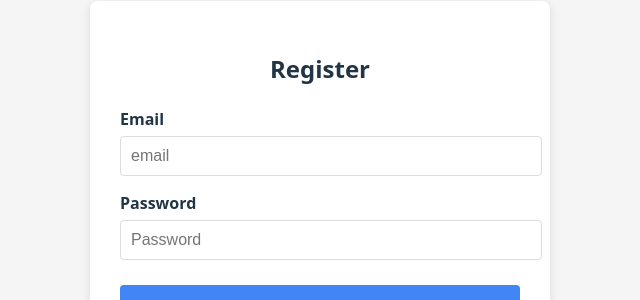
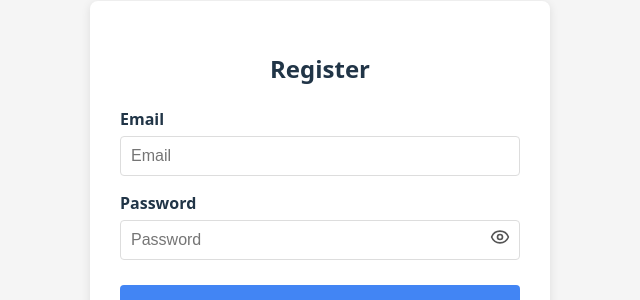
Before and after one commit to Shilpaspillai2024/USERAUTH, a React (Vite) app in the folder frontend/: page /register in a window 1280 px wide. Shown: the part 251-551 px from the top of the page, without its empty margins (320-960 px from the left). Built offline with nearby package versions, Linux system fonts and the light colour scheme; no server answers.

Commit message:
fix:inputstype applied

```diff
--- a/frontend/package.json
+++ b/frontend/package.json
@@ -11,6 +11,7 @@
   },
   "dependencies": {
     "axios": "^1.8.3",
+    "lucide-react": "^0.483.0",
     "react": "^19.0.0",
     "react-dom": "^19.0.0",
     "react-router-dom": "^7.3.0",
--- a/frontend/src/App.css
+++ b/frontend/src/App.css
@@ -235,7 +235,7 @@
   cursor: not-allowed;
 }
 
-/* KYC Details Page */
+
 .kyc-details-container {
   width: 100vw;
   margin: 0 auto;
@@ -298,11 +298,48 @@
   margin-top: 20px;
 }
 
-.approve-button,
-.reject-button {
-  padding: 8px 15px;
-  border: none;
-  border-radius: 4px;
+input {
+  width: 100%;
+  padding: 12px;
+  border: 1px solid #ccc;
+  border-radius: 6px;
+  font-size: 14px;
+  transition: border 0.3s ease;
+  box-sizing: border-box;
+
+  &:focus {
+    border-color: #007bff;
+    outline: none;
+  }
+}
+.password-input-container {
+  position: relative;
+  display: flex;
+  width: 100%;
+}
+
+.password-input-container input {
+  flex: 1;
+
+}
+
+.password-toggle-icon {
+  position: absolute;
+  right: 10px;
+  top: 50%;
+  transform: translateY(-50%);
   cursor: pointer;
-  font-weight: 500;
+  color: #555;
 }
+
+
+
+.input-error {
+  border: 1px solid #ff3333;
+}
+
+.field-error {
+  color: #ff3333;
+  font-size: 0.8rem;
+  margin-top: 5px;
+}
--- a/frontend/src/components/auth/Login.tsx
+++ b/frontend/src/components/auth/Login.tsx
@@ -1,33 +1,77 @@
-import React, { ChangeEvent, FormEvent, useState } from 'react';
-import { Link, useNavigate } from 'react-router-dom';
-import { loginUser } from '../../api/api';
+import React, { ChangeEvent, FormEvent, useState } from "react";
+import { Link, useNavigate } from "react-router-dom";
+import { loginUser } from "../../api/api";
+import { Eye, EyeOff } from "lucide-react";
 
-const Login: React.FC<{ setIsAuthenticated: (value: boolean) => void }> = ({ setIsAuthenticated }) => {
+interface ValidationErrors {
+  email?: string;
+  password?: string;
+}
+
+const Login: React.FC<{ setIsAuthenticated: (value: boolean) => void }> = ({
+  setIsAuthenticated,
+}) => {
   const [formData, setFormData] = useState({
-    email: '',
-    password: ''
+    email: "",
+    password: "",
   });
-  const [error, setError] = useState('');
+  const [error, setError] = useState("");
+  const [validateError, setValidateError] = useState<ValidationErrors>({});
+  const [showPassword, setShowPassword] = useState(false);
   const navigate = useNavigate();
 
   const { email, password } = formData;
 
+  const validateEmail = (email: string): boolean => {
+    const emailRegex = /^[^\s@]+@[^\s@]+\.[^\s@]+$/;
+    return emailRegex.test(email);
+  };
+
   const onChange = (e: ChangeEvent<HTMLInputElement>) => {
     setFormData({ ...formData, [e.target.name]: e.target.value });
+    setValidateError({ ...validateError, [e.target.name]: undefined });
+  };
+
+  const togglePasswordVisibility = () => {
+    setShowPassword(!showPassword);
+  };
+
+  const validateForm = (): boolean => {
+    const newErrors: ValidationErrors = {};
+    let isValid = true;
+
+    if (!email) {
+      newErrors.email = "Email is required";
+      isValid = false;
+    } else if (!validateEmail(email)) {
+      newErrors.email = "Please enter a valid email address";
+      isValid = false;
+    }
+
+    if (!password) {
+      newErrors.password = "Password is required";
+      isValid = false;
+    }
+
+    setValidateError(newErrors);
+    return isValid;
   };
 
   const onSubmit = async (e: FormEvent) => {
     e.preventDefault();
+
+    if (validateForm()) {
       try {
         const response = await loginUser({ email, password });
 
         if (response.data.token) {
-        localStorage.setItem('token', response.data.token);
+          localStorage.setItem("token", response.data.token);
           setIsAuthenticated(true);
-        navigate('/dashboard');
+          navigate("/dashboard");
         }
       } catch (err) {
-      setError('Invalid credentials');
+        setError("Invalid credentials");
+      }
     }
   };
 
@@ -41,25 +85,41 @@ const Login: React.FC<{ setIsAuthenticated: (value: boolean) => void }> = ({ set
             <label>Email</label>
             <input
               type="email"
-              placeholder='Email'
+              placeholder="Email"
               name="email"
               value={email}
               onChange={onChange}
-              required
+              className={validateError.email ? "input-error" : ""}
             />
+            {validateError.email && (
+              <div className="field-error">{validateError.email}</div>
+            )}
           </div>
           <div className="form-group">
             <label>Password</label>
+            <div className="password-input-container">
               <input
-              type="password"
-              placeholder='password'
+                type={showPassword ? "text" : "password"}
+                placeholder="password"
                 name="password"
                 value={password}
                 onChange={onChange}
-              required
+                className={validateError.password ? "input-error" : ""}
               />
+              <span
+                className="password-toggle-icon"
+                onClick={togglePasswordVisibility}
+              >
+                {showPassword ? <EyeOff size={20} /> : <Eye size={20} />}
+              </span>
             </div>
-          <button type="submit" className="auth-button">Login</button>
+          </div>
+          {validateError.password && (
+            <div className="field-error">{validateError.password}</div>
+          )}
+          <button type="submit" className="auth-button">
+            Login
+          </button>
         </form>
         <p>
           Don't have an account? <Link to="/register">Register</Link>
--- a/frontend/src/components/auth/Register.tsx
+++ b/frontend/src/components/auth/Register.tsx
@@ -1,42 +1,90 @@
-import React, { ChangeEvent, FormEvent, useState } from 'react';
-import { Link, useNavigate } from 'react-router-dom';
-import { registerUser } from '../../api/api';
+import React, { ChangeEvent, FormEvent, useState } from "react";
+import { Link, useNavigate } from "react-router-dom";
+import { registerUser } from "../../api/api";
+import { Eye, EyeOff } from "lucide-react";
 
 interface FormData {
   email: string;
   password: string;
 }
 
+interface ValidationErrors {
+  email?: string;
+  password?: string;
+}
+
 const Register: React.FC = () => {
   const [formData, setFormData] = useState<FormData>({
-    email: '',
-    password: '',
+    email: "",
+    password: "",
   });
-  const [error, setError] = useState<string>('');
+  const [validateError, setValidateError] = useState<ValidationErrors>({});
+  const [error, setError] = useState<string>("");
+  const [showPassword, setShowPassword] = useState<boolean>(false);
   const navigate = useNavigate();
 
   const { email, password } = formData;
 
+  const validateEmail = (email: string): boolean => {
+    const emailRegex = /^[^\s@]+@[^\s@]+\.[^\s@]+$/;
+    return emailRegex.test(email);
+  };
+
+  const validatePassword = (password: string): boolean => {
+    const passwordRegex = /^(?=.*[A-Za-z])(?=.*\d)[A-Za-z\d]{8,}$/;
+    return passwordRegex.test(password);
+  };
+
   const onChange = (e: ChangeEvent<HTMLInputElement>) => {
     setFormData({ ...formData, [e.target.name]: e.target.value });
+    setValidateError({ ...validateError, [e.target.name]: undefined });
+  };
+  const togglePasswordVisibility = () => {
+    setShowPassword(!showPassword);
   };
 
-  const onSubmit = async (e:FormEvent) => {
+  const validateForm = (): boolean => {
+    const newErrors: ValidationErrors = {};
+    let isValid = true;
+
+    if (!email) {
+      newErrors.email = "Email is required";
+      isValid = false;
+    } else if (!validateEmail(email)) {
+      newErrors.email = "Please enter a valid email address";
+      isValid = false;
+    }
+
+    if (!password) {
+      newErrors.password = "Password is required";
+      isValid = false;
+    } else if (!validatePassword(password)) {
+      newErrors.password =
+        "Password must be at least 8 characters with at least one letter and one number";
+      isValid = false;
+    }
+
+    setValidateError(newErrors);
+    return isValid;
+  };
+
+  const onSubmit = async (e: FormEvent) => {
     e.preventDefault();
 
     if (!email || !password) {
-      setError('Please fill in all fields');
+      setError("Please fill in all fields");
       return;
     }
-
+    if (validateForm()) {
       try {
         await registerUser({ email, password });
-      navigate('/login');
+        navigate("/login");
       } catch (err) {
         if (err instanceof Error) {
-        setError(err.message || 'Registration failed');
+          setError(err.message || "Registration failed");
         } else {
-        setError('Registration failed');
+          setError("Registration failed");
+        }
       }
     }
   };
@@ -51,32 +99,48 @@ const Register: React.FC = () => {
             <label>Email</label>
             <input
               type="email"
-              placeholder='email'
+              placeholder="Email"
               name="email"
               value={email}
               onChange={onChange}
-              required
+              className={validateError.email ? "input-error" : ""}
             />
+            {validateError.email && (
+              <div className="field-error">{validateError.email}</div>
+            )}
           </div>
           <div className="form-group">
             <label>Password</label>
+            <div className="password-input-container">
               <input
-              type="password"
-              placeholder='Password'
+                type={showPassword ? "text" : "password"}
+                placeholder="Password"
                 name="password"
                 value={password}
                 onChange={onChange}
-              required
+                className={validateError.password ? "input-error" : ""}
               />
+              <span
+                className="password-toggle-icon"
+                onClick={togglePasswordVisibility}
+              >
+                {showPassword ? <EyeOff size={20} /> : <Eye size={20} />}
+              </span>
             </div>
-          <button type="submit" className="auth-button">Register</button>
+            {validateError.password && (
+              <div className="field-error">{validateError.password}</div>
+            )}
+          </div>
+          <button type="submit" className="auth-button">
+            Register
+          </button>
         </form>
         <p>
           Already have an account? <Link to="/login">Login</Link>
         </p>
       </div>
     </div>
-  )
+  );
 };
 
 export default Register;
```
Also changed, not shown: 1 other file (tests, documents, lock files or other folders). Lines whose indentation alone changed are shown as unchanged.
